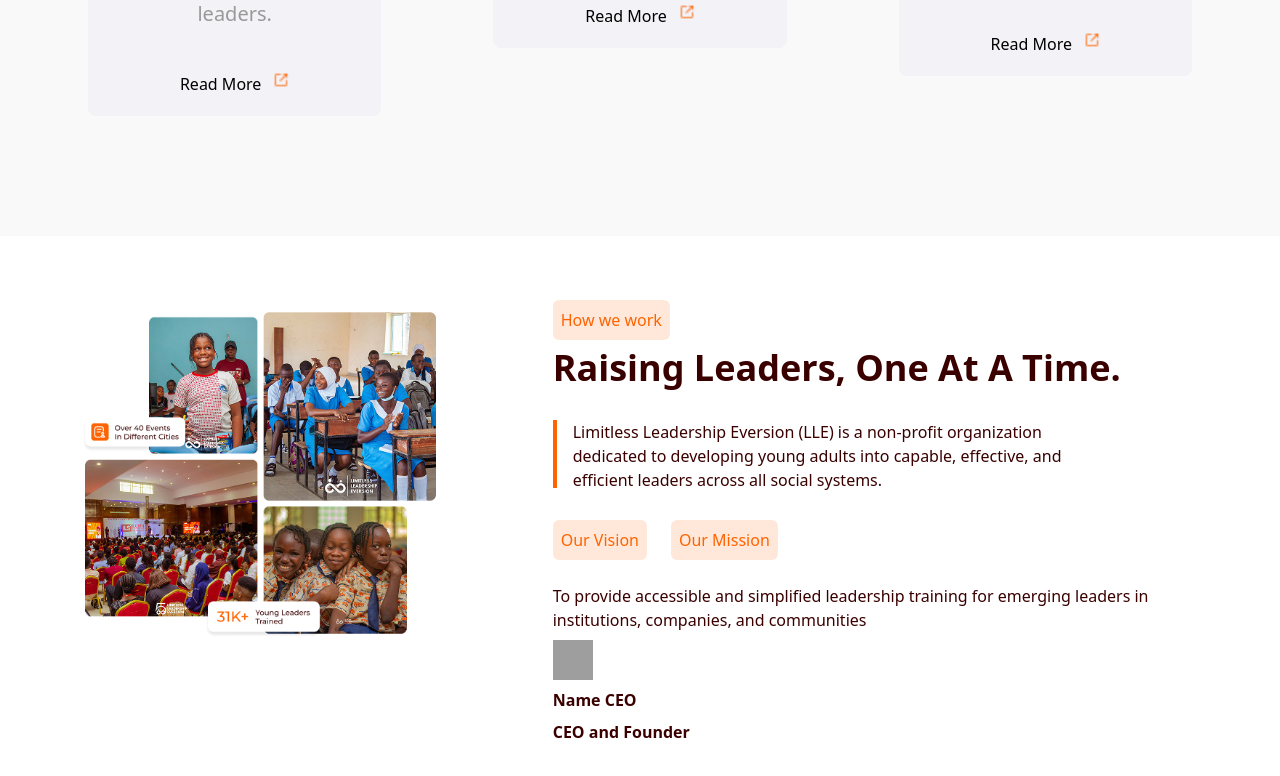
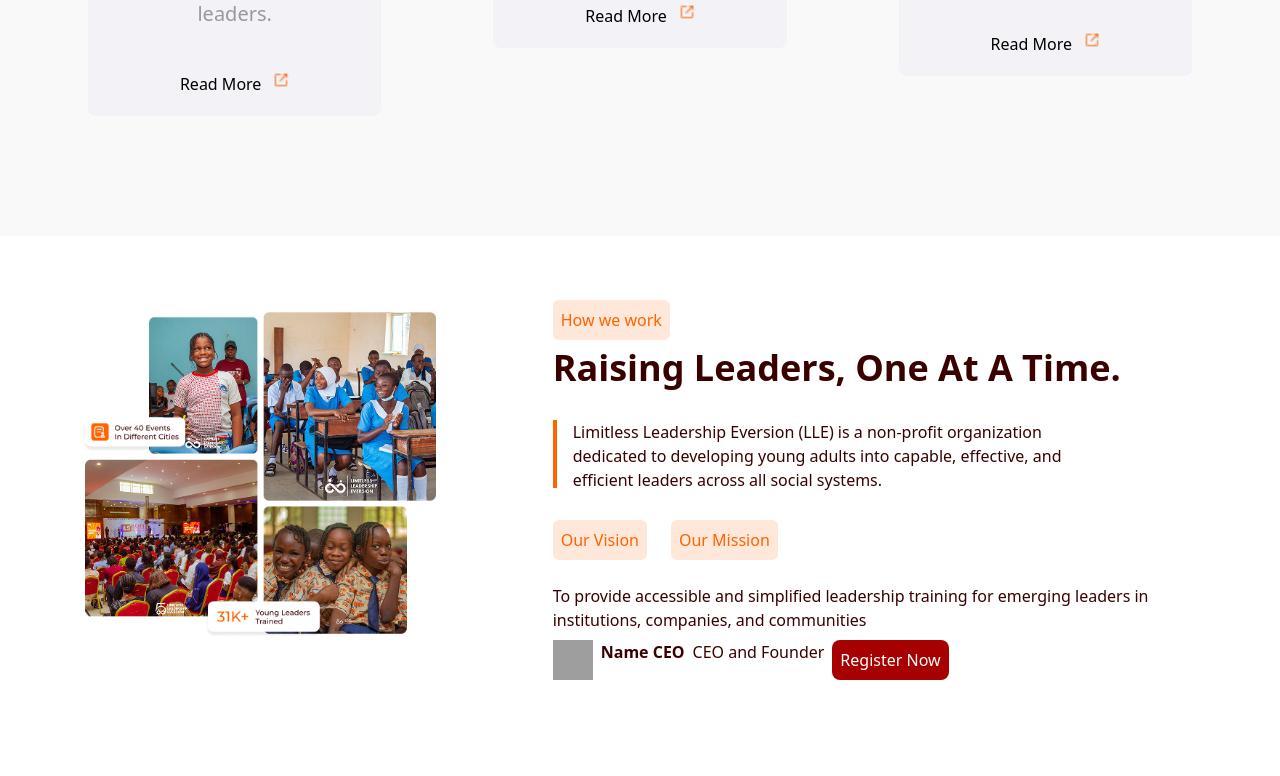
Before and after one commit to Developerfiyin/LLE-website, a React (Vite) app: page / in a window 1280 px wide. Shown: the part 2794-3570 px from the top of the page. After the commit the page ends 3538 px from the top, so only its background shows below. Built offline with nearby package versions, Linux system fonts and the light colour scheme; grey boxes are pictures that could not be loaded.

Commit message:
Updated about section

```diff
--- a/src/Components/about.jsx
+++ b/src/Components/about.jsx
@@ -20,13 +20,16 @@ const about = () => {
           <div className=' felx justify-between'>
           <button className='bg-[#ffe8d9] text-[#ff6300]  cursor-pointer m-6 ml-0 p-2 rounded-md '>Our Vision</button>
           <button className='bg-[#ffe8d9] text-[#ff6300] cursor-pointer p-2 rounded-md mb-3'>Our Mission</button>
-           <p className='text-[#3a0000] font-medium '> To provide accessible and  simplified leadership  training for emerging
+           <p className='text-[#3a0000] font-medium'> To provide accessible and  simplified leadership  training for emerging
                leaders in institutions,  companies, and  communities</p>
           </div>
-          <img src={Frame29} alt="THE FRAME FOR THE CEO" className='size-10' />
-          <div className='flex flex-col font-montserrat gap-2 mx-auto ml-0'>
+
+          <div className='flex font-montserrat gap-2'>
+            <img src={Frame29} alt="THE FRAME FOR THE CEO" className='size-10' />
           <span className='font-semibold text-[#3a0000] the image '>Name CEO</span>
-          <p className='font-semibold text-[#3a0000]'>CEO and Founder</p>
+          <p className='font-light text-[#3a0000]'>CEO and Founder</p>
+             <button className='bg-[#a60000] text-white p-2 md:p-2 rounded-lg ease-in-out duration-300 hover:bg-[#3a0000]'>Register Now</button>
+
 
           </div>
           </div>
```
